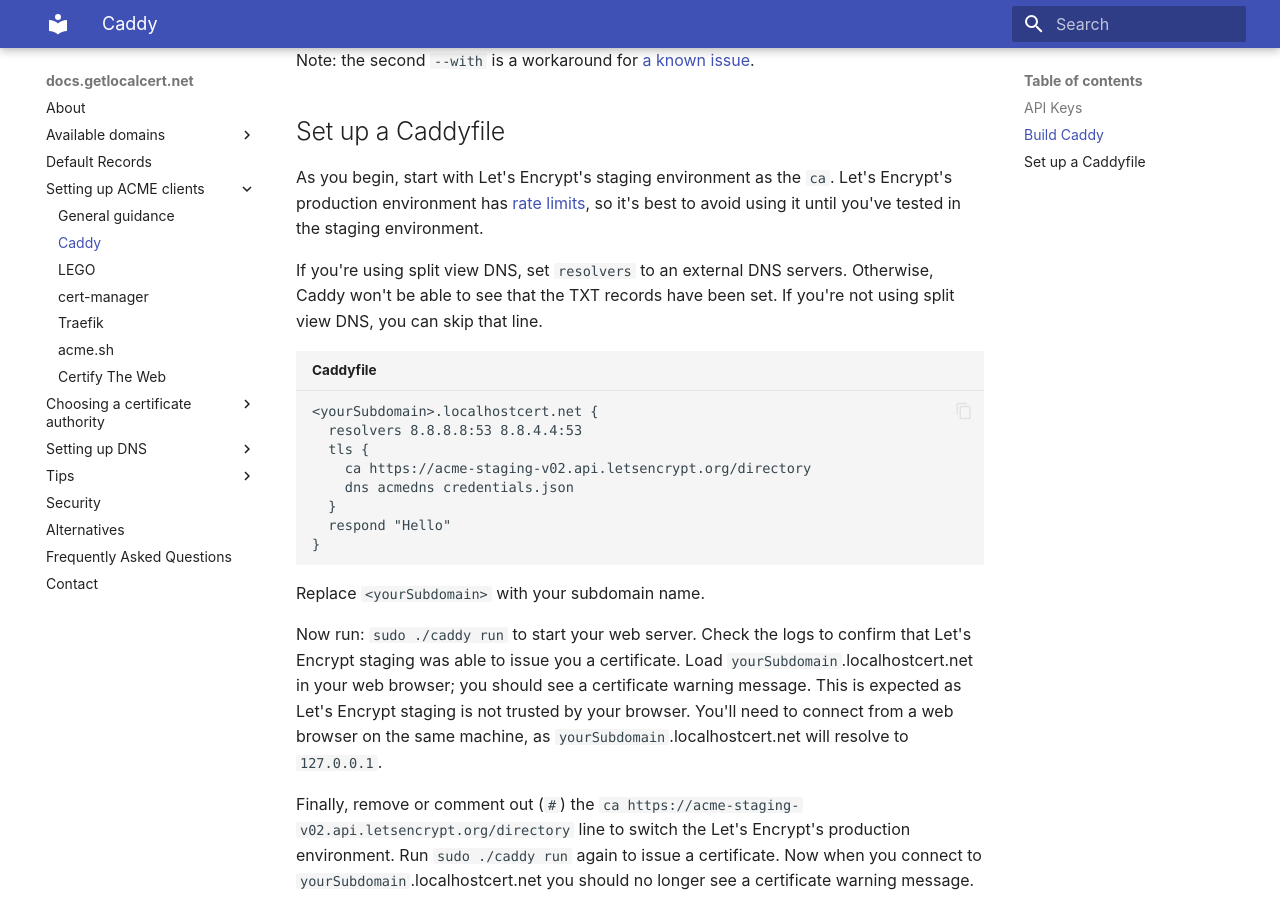
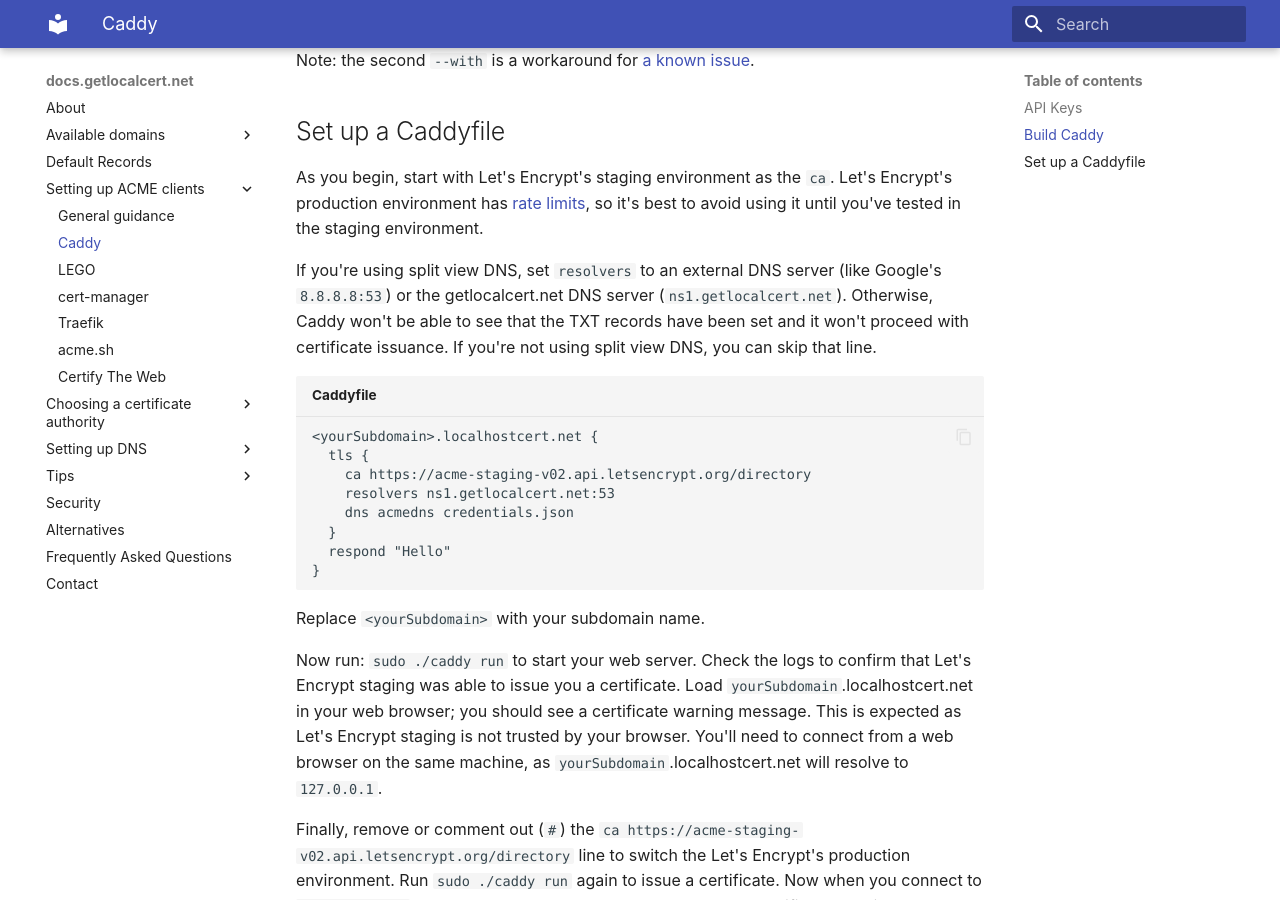
Before and after one commit to getlocalcert/docs, an MkDocs documentation site: the page built from website/docs/acme-clients/caddy.md, in a window 1280 px wide and 900 px high, scrolled down 804 px. Built offline with MkDocs 1.6.1 and Material for MkDocs 9.7.7, drawn with Linux system fonts in a browser that asks for light colours.

Commit message:
Caddy DNS resolver notes

````diff
--- a/website/docs/acme-clients/caddy.md
+++ b/website/docs/acme-clients/caddy.md
@@ -35,15 +35,15 @@ Note: the second `--with` is a workaround for [a known issue](https://github.com
 As you begin, start with Let's Encrypt's staging environment as the `ca`.
 Let's Encrypt's production environment has [rate limits](https://letsencrypt.org/docs/rate-limits/), so it's best to avoid using it until you've tested in the staging environment.
 
-If you're using split view DNS, set `resolvers` to an external DNS servers.
-Otherwise, Caddy won't be able to see that the TXT records have been set.
+If you're using split view DNS, set `resolvers` to an external DNS server (like Google's `8.8.8.8:53`) or the getlocalcert.net DNS server (`ns1.getlocalcert.net`).
+Otherwise, Caddy won't be able to see that the TXT records have been set and it won't proceed with certificate issuance.
 If you're not using split view DNS, you can skip that line.
 
 ``` text title="Caddyfile"
 <yourSubdomain>.localhostcert.net {
-  resolvers 8.8.8.8:53 8.8.4.4:53
   tls {
     ca https://acme-staging-v02.api.letsencrypt.org/directory
+    resolvers ns1.getlocalcert.net:53
     dns acmedns credentials.json
   }
   respond "Hello"
````
